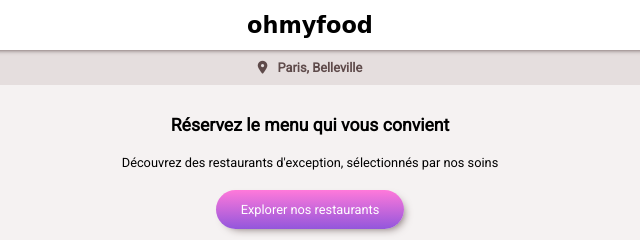
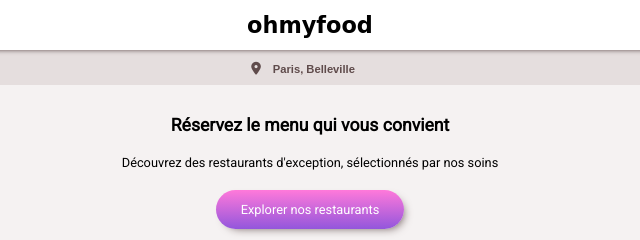
Before and after one commit to CMAGNIER/OhmyFood, a website: page accueil.html in a window 1280 px wide. Shown: the top 240 px of the page, 330-970 px from the left. Drawn offline with Linux system fonts and the light colour scheme; a web font is replaced by a local one.

Commit message:
Mise en place "form" dans "accueil"

```diff
--- a/accueil.html
+++ b/accueil.html
@@ -14,10 +14,10 @@
         </header>
         <main>
             <section class="search">
-                <p class="search_position">
+                <form class="search_position" method="post" action="#">
                     <i class="fa-solid fa-location-dot"></i>
-                    Paris, Belleville
-                </p>
+                    <input type="text" name="town" id="town" placeholder="Paris, Belleville">
+                </form>
                 <div class="search_discovery">
                     <h2 class="search_discovery_heading">Réservez le menu qui vous convient</h2>
                     <p class="search_discovery_paragraph">
--- a/sass/Pages/_accueil.scss
+++ b/sass/Pages/_accueil.scss
@@ -24,17 +24,25 @@
 .search{
     .search_position{
         text-align: center;
-        margin: 0;
         height: 35px;
         background-color: $main-color;
         line-height: 35px;
-        @include medium-typography;
-        color: $dark-main-color;
         box-shadow: inset 0px 6px 5px -6px $dark-main-color;
         i{
             color: $dark-main-color;
-            margin-right: 7px;
+            margin: 0 4px 0 20px;
             font-size: 0.8rem;
+        }
+        #town{
+            width: 120px;
+            border: none;
+            font-size: 0.7rem;
+            font-weight: 600;
+            padding-left: 4px;
+            background-color: $main-color;
+            &::placeholder{
+                color: $dark-main-color;
+            }
         }
     }
     .search_discovery{
```
Also changed, not shown: css/prefixed/style.css, css/style.css, 1 other file.
